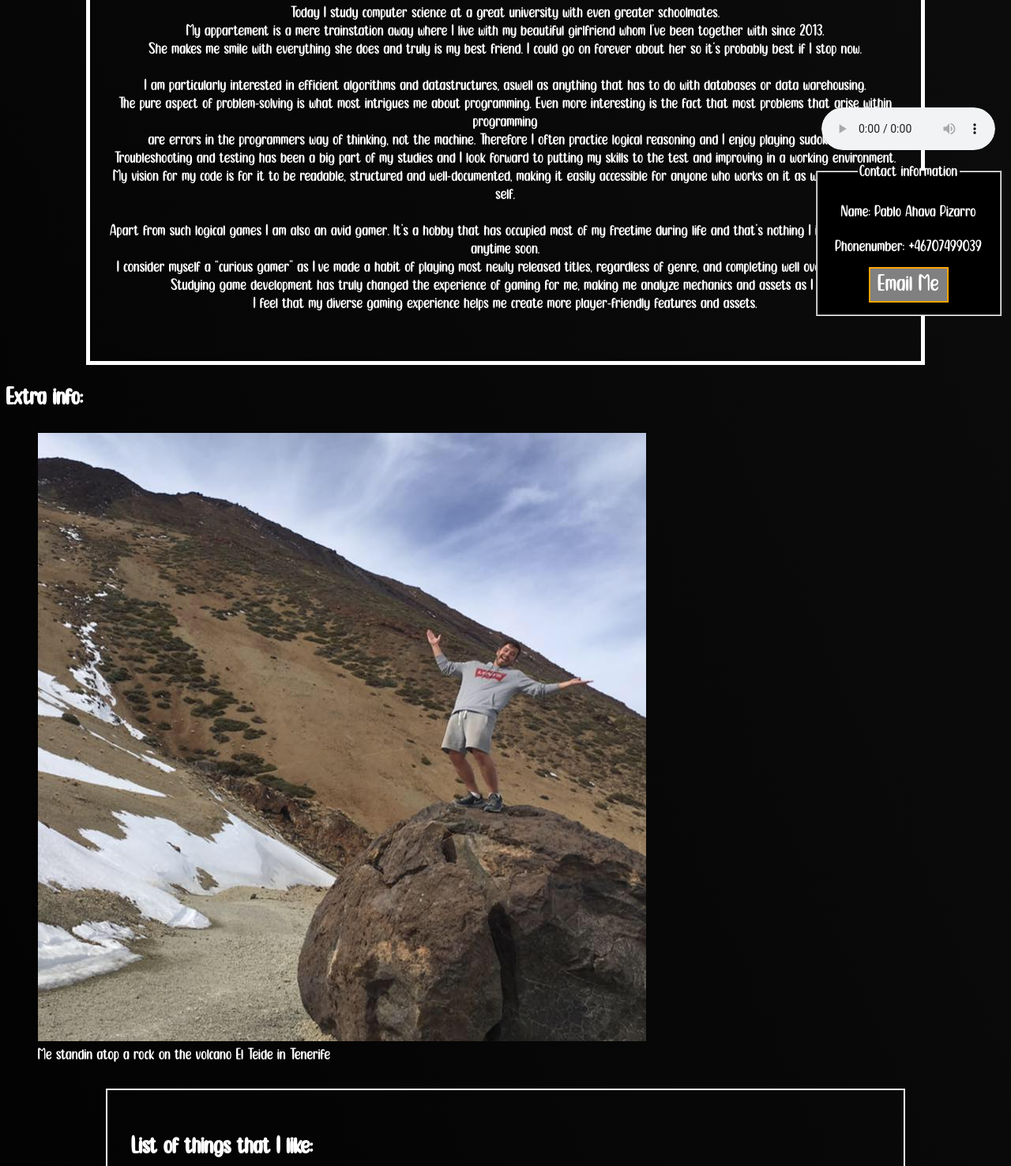
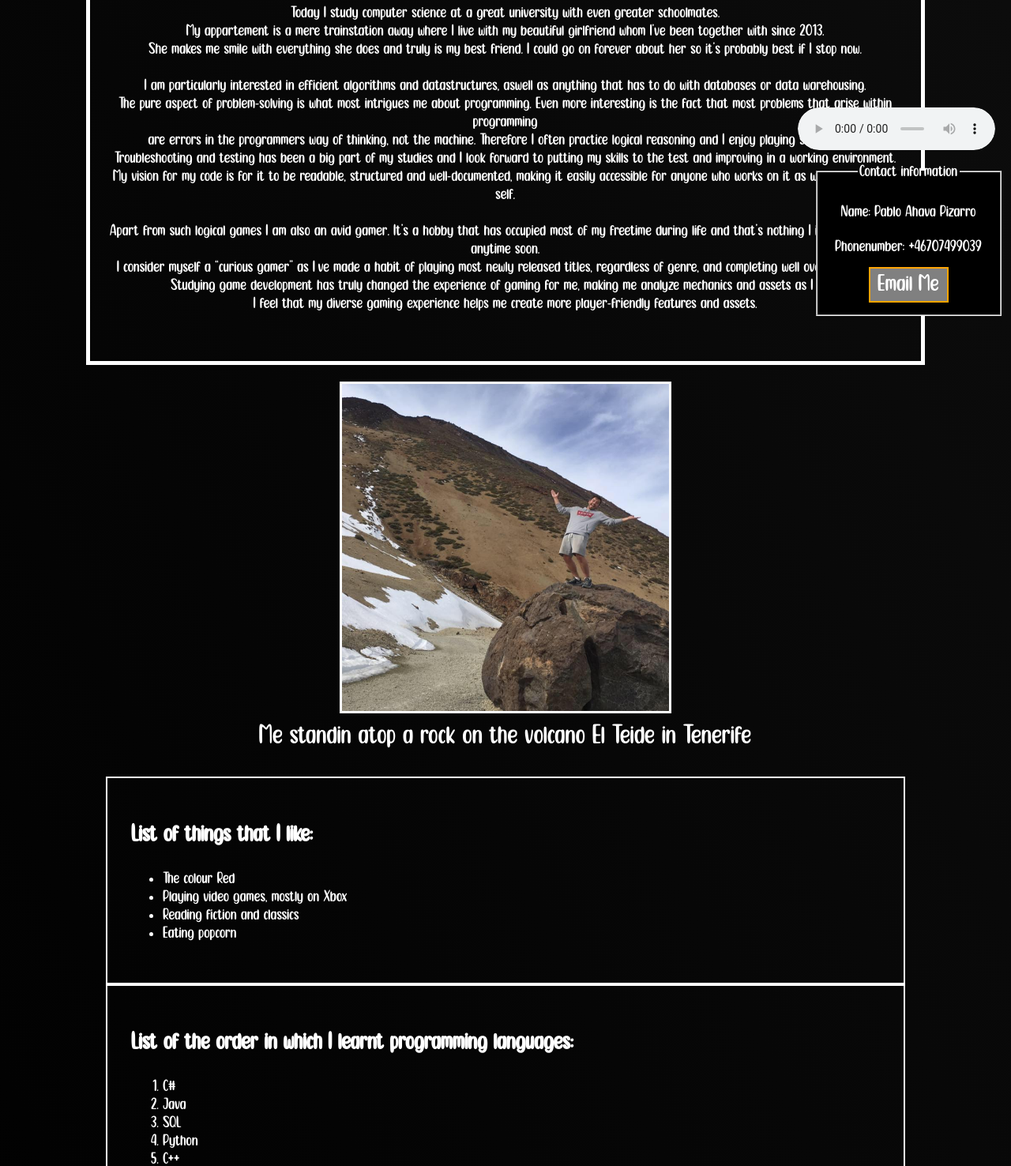
Before and after one commit to Smuttarn/Webbutveckling1, a plain HTML site: page 2.1/now.html in a window 1280 px wide. Shown: the part 375-1851 px from the top of the page at 79% size. Drawn offline with Linux system fonts and the light colour scheme.

Commit message:
Button style stuff

```diff
--- a/2.1/now.html
+++ b/2.1/now.html
@@ -53,9 +53,8 @@
 
     </main>
 
-    <h2>Extra info:</h2>
-    <figure id="mountainpic">
-        <img src="teide.jpg" alt="Picture of a guy on a rock">
+    <figure >
+        <img  id = "meonrock" src="teide.jpg" alt="Picture of a guy on a rock">
         <figcaption>Me standin atop a rock on the volcano El Teide in Tenerife</figcaption>
     </figure>
 
--- a/2.1/style.css
+++ b/2.1/style.css
@@ -25,7 +25,6 @@ header h1{
 }
 
 #description{
-
     padding-bottom: 20px;
 }
 
@@ -83,6 +82,10 @@ form{
     font-family: myFont;
     font-size: 30px;
     border: 2px solid orange;
+    -webkit-transition:all 0.25s linear;
+    -moz-transition:all 0.25s linear;
+    -o-transition:all 0.25s linear;
+    transition:all 0.25s linear;
 }
 
 #links a:hover{
@@ -100,6 +103,10 @@ form{
     font-size: 30px;
     padding: 5px 10px;
     text-decoration: none;
+    -webkit-transition:all 0.25s linear;
+    -moz-transition:all 0.25s linear;
+    -o-transition:all 0.25s linear;
+    transition:all 0.25s linear;
 }
 
 #maillink:hover{
@@ -120,11 +127,36 @@ form{
     position: fixed;
     bottom: 235px;
     right: 20px;
-    width: 220px;
+    width: 250px;
     border-radius: 90px;
+    -webkit-transition:all 0.4s linear;
+    -moz-transition:all 0.4s linear;
+    -o-transition:all 0.4s linear;
+    transition:all 0.4s linear;
 }
 
+#musicplayer:hover, #musicplayer:focus {
+    filter: drop-shadow(2px 3px 3px #333);
+    -moz-transform: scale(1.05);
+    transform: scale(1.05);
+}
 
 aside{
 
 }
+
+#meonrock{
+
+    width: 35%;
+    border: solid white;
+
+    margin-left: auto;
+    margin-right: auto;
+    display: flex;
+}
+
+figcaption{
+    text-align: center;
+    font-size: 35px;
+    padding-top: 10px;
+}
```
